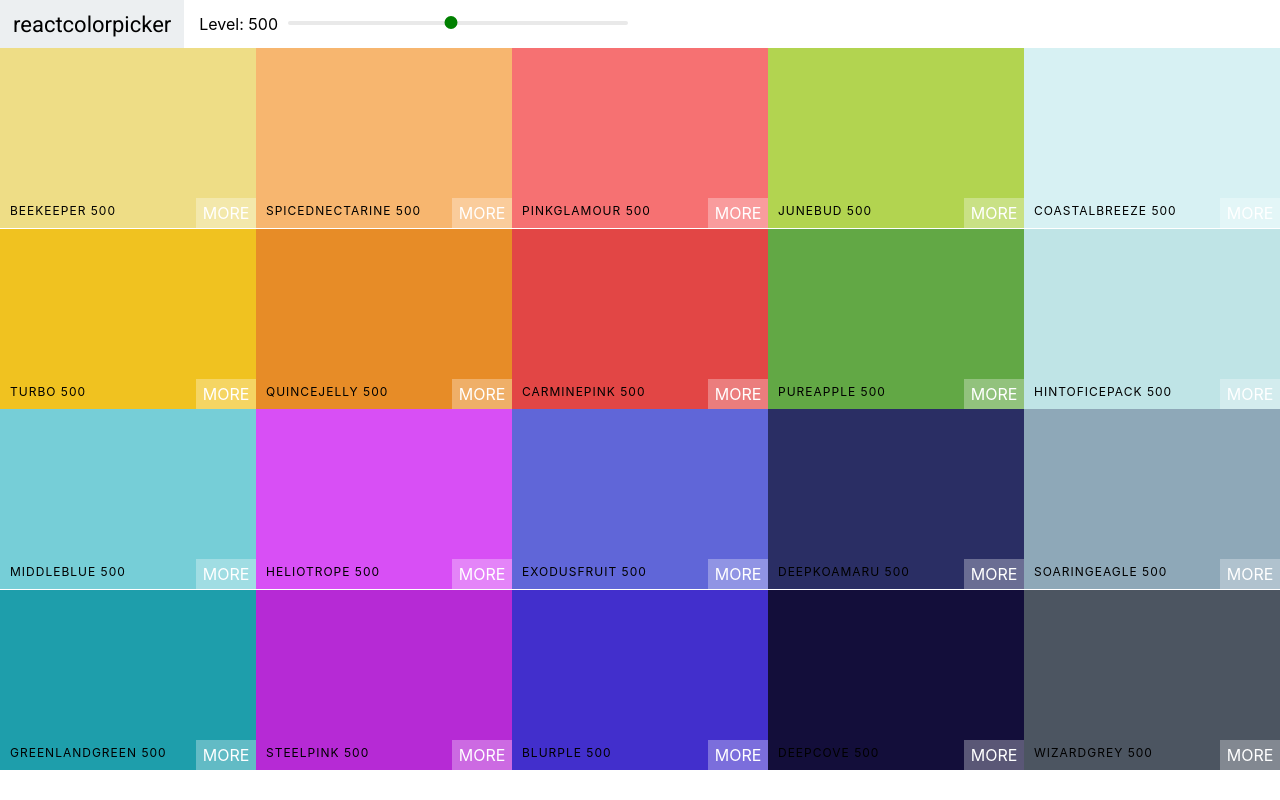
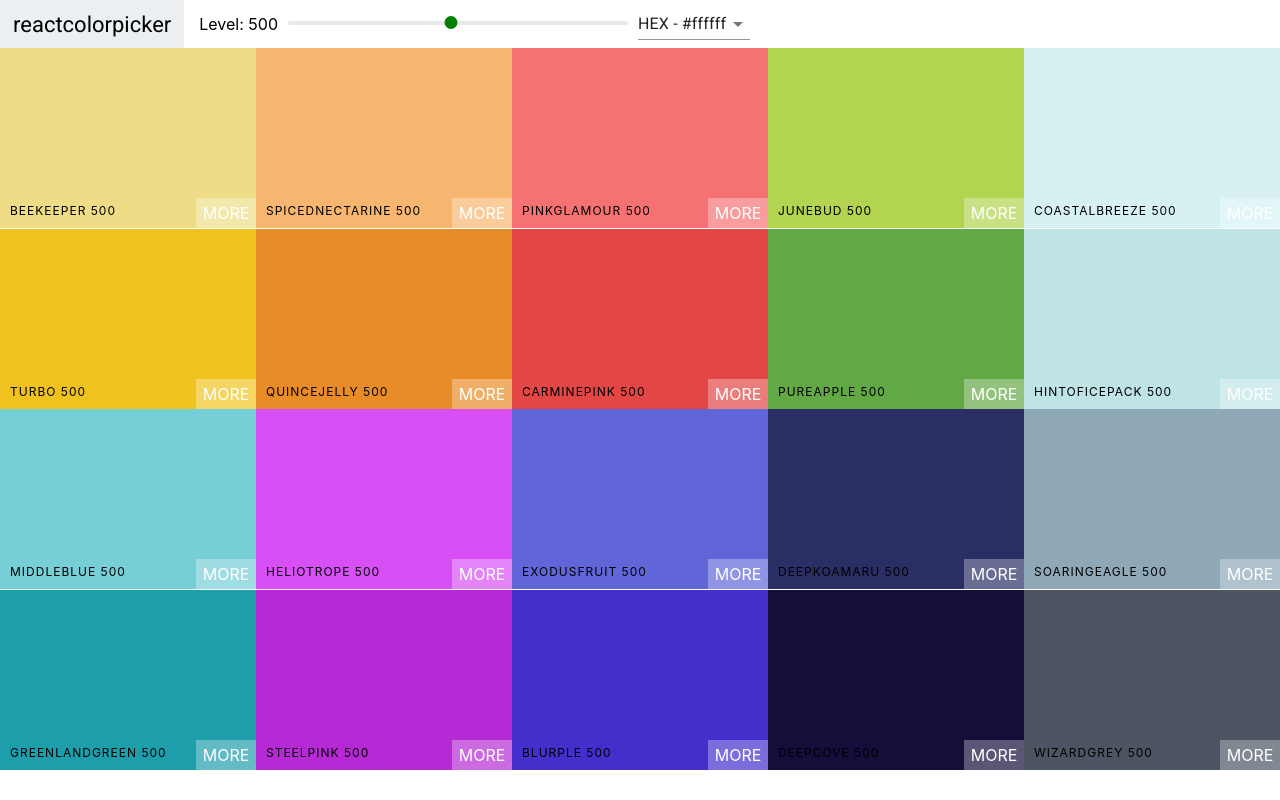
Before and after one commit to Georgee-lee/react_material_ui, a React (Create React App) app: page / in a window 1280 px wide. Built offline with nearby package versions, Linux system fonts and the light colour scheme.

Commit message:
add select and Material UI

```diff
--- a/package.json
+++ b/package.json
@@ -3,6 +3,7 @@
   "version": "0.1.0",
   "private": true,
   "dependencies": {
+    "@material-ui/core": "^4.3.2",
     "chroma-js": "^2.0.4",
     "rc-slider": "^8.6.13",
     "react": "^16.9.0",
--- a/src/Components/Navbar/Navbar.js
+++ b/src/Components/Navbar/Navbar.js
@@ -1,11 +1,24 @@
 import React, { Component } from "react";
+import Select from "@material-ui/core/Select";
+import MenuItem from "@material-ui/core/MenuItem";
 import Slider from "rc-slider";
 import "rc-slider/assets/index.css";
 import "./navbar.css";
 
 class Navbar extends Component {
+  constructor(props) {
+    super(props);
+    this.state = { format: "hex" };
+  }
+
+  handleChange = e => {
+    this.setState({ format: e.target.value });
+    this.props.handleChange(e.target.value);
+  };
+
   render() {
     const { level, changeLevel } = this.props;
+    const { format } = this.state;
 
     return (
       <header className="Navbar">
@@ -24,6 +37,13 @@
             />
           </div>
         </div>
+        <div className="select-container">
+          <Select value={format} onChange={this.handleChange}>
+            <MenuItem value="hex">HEX - #ffffff</MenuItem>
+            <MenuItem value="rgb">RGB - rgb(255, 255, 255)</MenuItem>
+            <MenuItem value="rgba">RGBA - rgba(255, 255, 255, 0.5)</MenuItem>
+          </Select>
+        </div>
       </header>
     );
   }
--- a/src/Components/Palette/Palette.js
+++ b/src/Components/Palette/Palette.js
@@ -7,7 +7,8 @@
   constructor(props) {
     super(props);
     this.state = {
-      level: 500
+      level: 500,
+      format: "hex"
     };
   }
 
@@ -17,17 +18,25 @@
     });
   };
 
+  changeFormat = val => {
+    this.setState({ format: val });
+  };
+
   render() {
     const { palette } = this.props;
-    const { level } = this.state;
+    const { level, format } = this.state;
 
     const colorBoxes = palette.colors[level].map(color => {
-      return <ColorBox background={color.hex} name={color.name} />;
+      return <ColorBox background={color[format]} name={color.name} />;
     });
 
     return (
       <div className="Palette">
-        <Navbar level={level} changeLevel={this.changeLevel} />
+        <Navbar
+          level={level}
+          changeLevel={this.changeLevel}
+          handleChange={this.changeFormat}
+        />
         <div className="Palette-colors">{colorBoxes}</div>
         {/* footer */}
       </div>
--- a/src/colorHelper.js
+++ b/src/colorHelper.js
@@ -25,7 +25,7 @@
         rgb: chroma(scale[i]).css(),
         rgba: chroma(scale[i])
           .css()
-          .replace("rgba", "rgba")
+          .replace("rgb", "rgba")
           .replace(")", ",1.0)")
       });
     }
```
Also changed, not shown: 1 other file (tests, documents, lock files or other folders).
